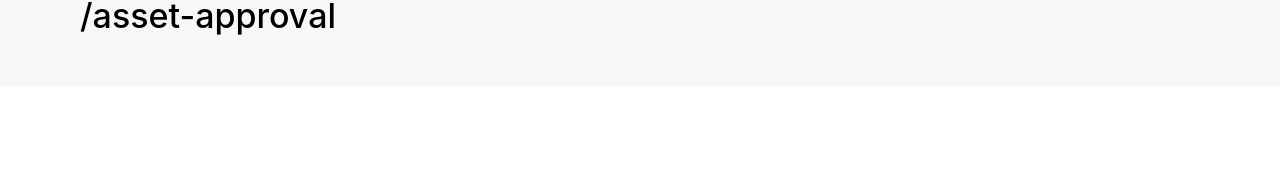
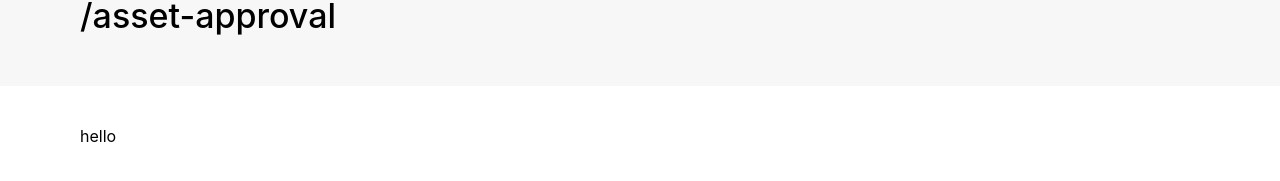
Before and after one commit to AMISTheProject/AMIS, a React (Create React App) app: page /asset-approval in a window 1280 px wide. Shown: the part 155-336 px from the top of the page. Built offline with nearby package versions, Linux system fonts and the light colour scheme.

Commit message:
Add basic AssetApproval screen and configure the navigation

```diff
--- a/src/App.js
+++ b/src/App.js
@@ -11,6 +11,7 @@ import { Login } from './components/Login';
 import { BrowserRouter, Routes, Route, useLocation } from 'react-router-dom';
 import RoleContext, { RoleProvider } from './Context';
 import { Approvals } from './screens/Approvals';
+import { AssetAproval } from './screens/AssetAproval';
 
 function App() {
   return (
@@ -68,6 +69,7 @@ function AppMain() {
             <Route path="/drafts" element={<Drafts />} />
             <Route path="/notifications" element={<NotificationsScreen />} />
             <Route path="/approvals" element={<Approvals />} />
+            <Route path="/asset-approval" element={<AssetAproval />} />
           </Routes>
         </div>
   );
--- a/src/assets/style/styles.css
+++ b/src/assets/style/styles.css
@@ -1321,3 +1321,8 @@
 .chip-container:hover {
     background-color: rgba(255, 0, 0, 0.1);
 }
+
+.asset-approval-container {
+    background-color: #fff;
+    padding: 40px 80px;
+}
--- a/src/components/ApprovalsListRow.js
+++ b/src/components/ApprovalsListRow.js
@@ -1,5 +1,6 @@
 import '../assets/style/styles.css';
 import arrow from '../assets/images/left-arrow-icon.png';
+import { NavLink } from 'react-router-dom';
 
 export const ApprovalsListRow = ({title, time}) => {
     return (
@@ -18,7 +19,9 @@ export const ApprovalsListRow = ({title, time}) => {
             <span className='approvals-row-time'>{time}</span>
 
             <div className='approvals-row-button-container'>
-                <img src={arrow} width='25px' height='25px' style={{transform: 'rotate(180deg)', cursor: 'pointer'}} className='approvals-row-button'/>
+                <NavLink to='/asset-approval'>
+                    <img src={arrow} width='25px' height='25px' style={{transform: 'rotate(180deg)', cursor: 'pointer'}} className='approvals-row-button'/>
+                </NavLink>
             </div>
         </div>
     );
--- /dev/null
+++ b/src/screens/AssetAproval.js
@@ -0,0 +1,9 @@
+import '../assets/style/styles.css';
+
+export const AssetAproval = () => {
+    return (
+        <div className='asset-approval-container'>
+            hello
+        </div>
+    );
+};
```
